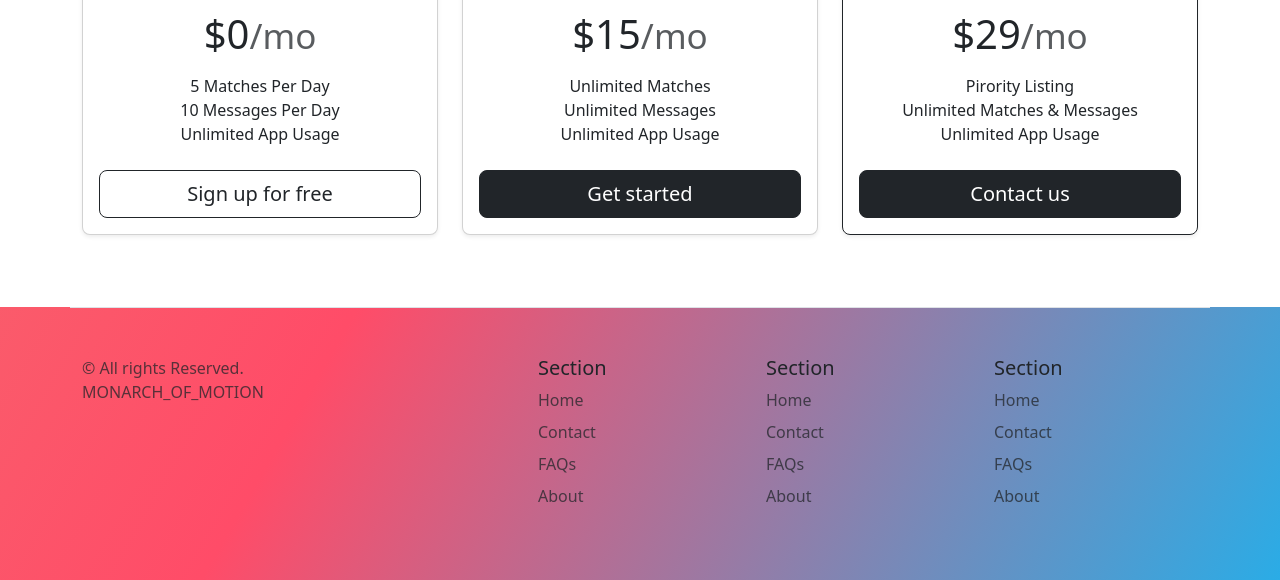
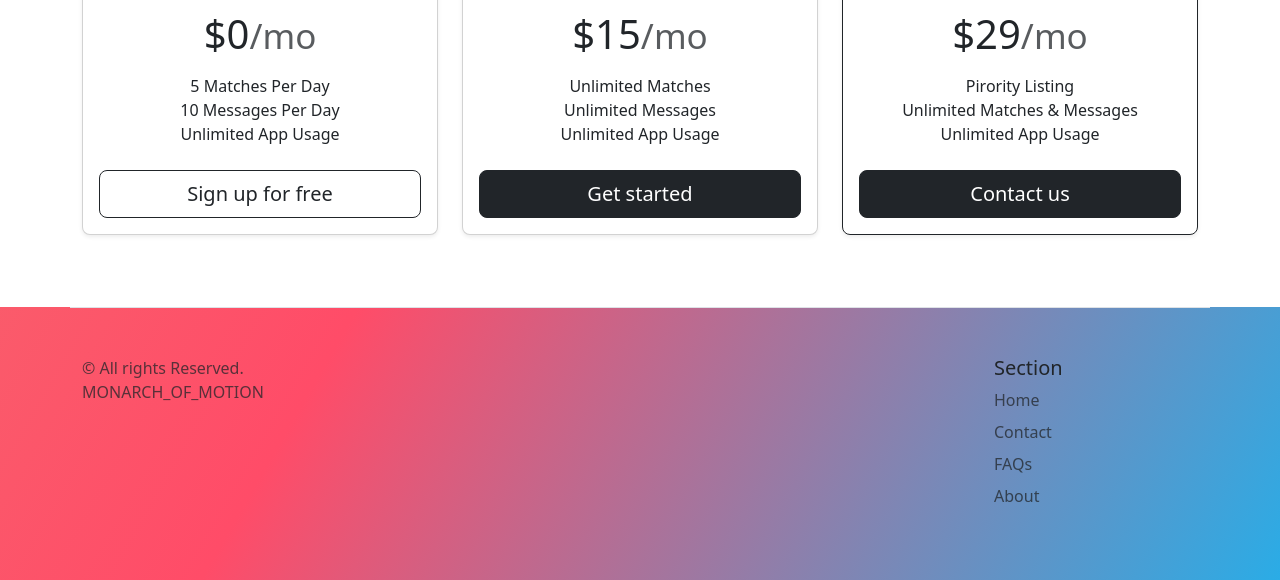
Before and after one commit to Lilkeksy/Bootstrap-advanced, a plain HTML site: page index.html in a window 1280 px wide. Shown: the part 1864-2444 px from the top of the page. Drawn offline with nearby package versions, Linux system fonts and the light colour scheme.

Commit message:
index.html

```diff
--- a/index.html
+++ b/index.html
@@ -210,23 +210,11 @@
           </div>
 
           <div class="col mb-3">
-            <h5>Section</h5>
-            <ul class="nav flex-column">
-              <li class="nav-item mb-2"><a href="#" class="nav-link p-0 text-body-secondary">Home</a></li>
-              <li class="nav-item mb-2"><a href="#" class="nav-link p-0 text-body-secondary">Contact</a></li>
-              <li class="nav-item mb-2"><a href="#" class="nav-link p-0 text-body-secondary">FAQs</a></li>
-              <li class="nav-item mb-2"><a href="#" class="nav-link p-0 text-body-secondary">About</a></li>
-            </ul>
+
           </div>
 
           <div class="col mb-3">
-            <h5>Section</h5>
-            <ul class="nav flex-column">
-              <li class="nav-item mb-2"><a href="#" class="nav-link p-0 text-body-secondary">Home</a></li>
-              <li class="nav-item mb-2"><a href="#" class="nav-link p-0 text-body-secondary">Contact</a></li>
-              <li class="nav-item mb-2"><a href="#" class="nav-link p-0 text-body-secondary">FAQs</a></li>
-              <li class="nav-item mb-2"><a href="#" class="nav-link p-0 text-body-secondary">About</a></li>
-            </ul>
+
           </div>
 
           <div class="col mb-3">
```
